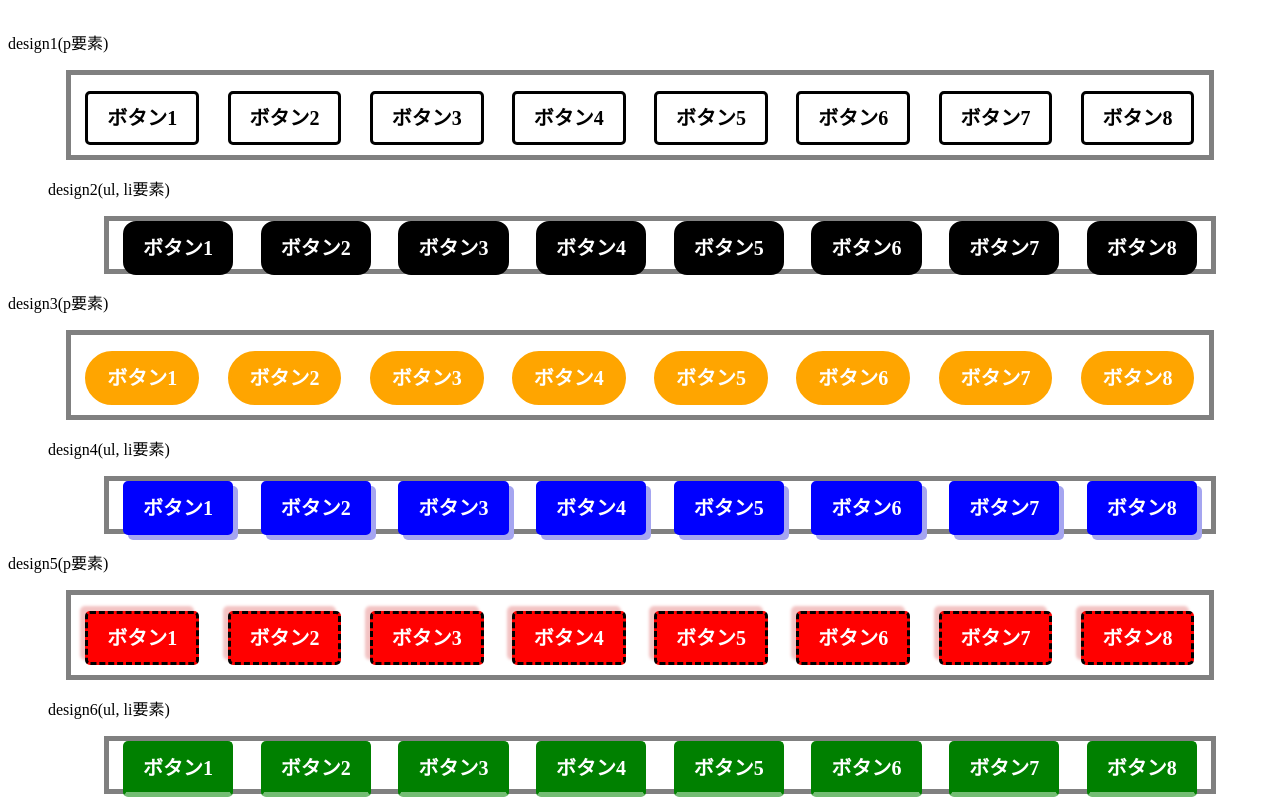
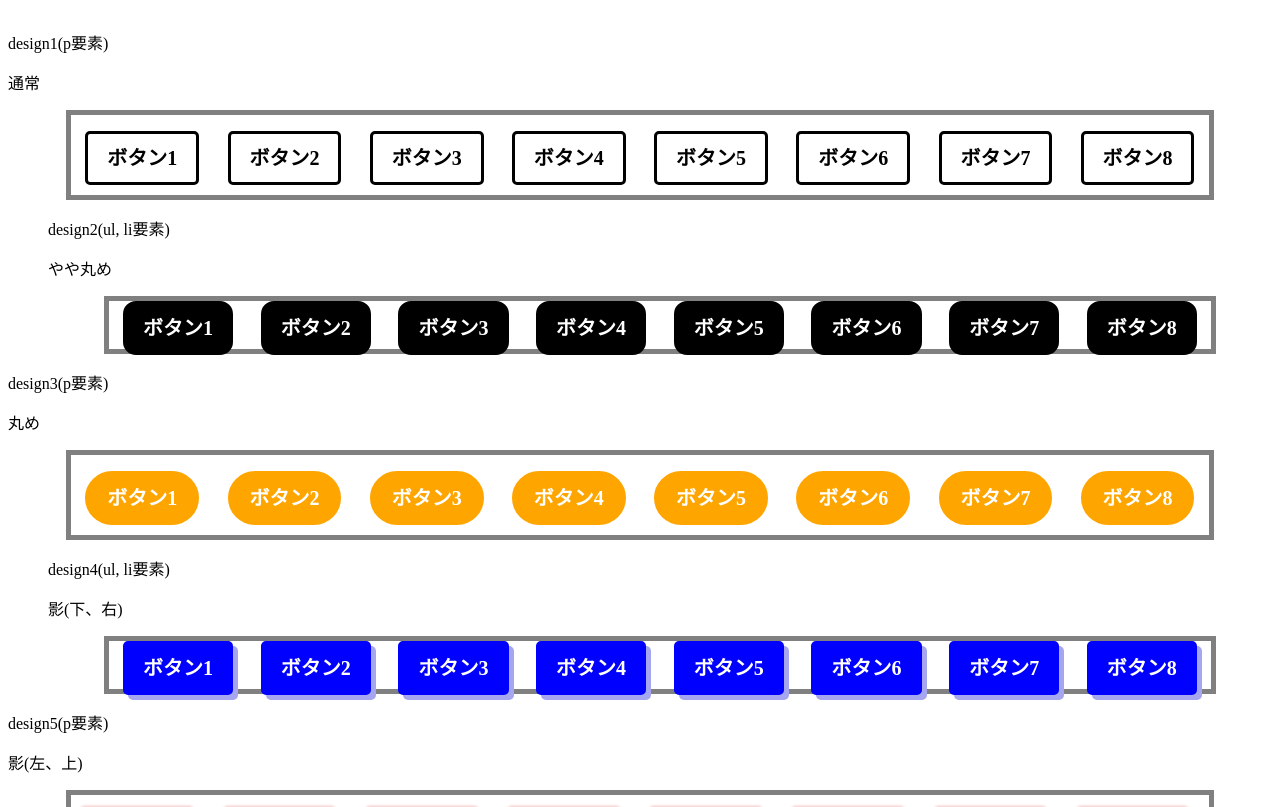
Before and after one commit to VAN1119/button, a plain HTML site: page index.html in a window 1280 px wide. Shown: the part 109-916 px from the top of the page. Drawn offline with Linux system fonts and the light colour scheme.

Commit message:
change html

```diff
--- a/index.html
+++ b/index.html
@@ -12,6 +12,7 @@
     <main>
         <div id="design1">
             <p>design1(p要素)</p>
+            <p>通常</p>
             <div class="btn-cover">
                 <p class="btn"><a href="#design1" class="d1 btn1">ボタン1</a></p>
                 <p class="btn"><a href="#design1" class="d1 btn2">ボタン2</a></p>
@@ -25,6 +26,7 @@
         </div>
         <ul id="design2">
             <p>design2(ul, li要素)</p>
+            <p>やや丸め</p>
             <div class="btn-cover">
                 <li class="btn"><a href="#design2" class="d2 btn1">ボタン1</a></li>
                 <li class="btn"><a href="#design2" class="d2 btn2">ボタン2</a></li>
@@ -37,6 +39,7 @@
         </div>       </ul>
         <div id="design3">
             <p>design3(p要素)</p>
+            <p>丸め</p>
             <div class="btn-cover">
                 <p class="btn"><a href="#design3" class="d3 btn1">ボタン1</a></p>
                 <p class="btn"><a href="#design3" class="d3 btn2">ボタン2</a></p>
@@ -50,6 +53,7 @@
         </div>
         <ul id="design4">
             <p>design4(ul, li要素)</p>
+            <p>影(下、右)</p>
             <div class="btn-cover">
                 <li class="btn"><a href="#design4" class="d4 btn1">ボタン1</a></li>
                 <li class="btn"><a href="#design4" class="d4 btn2">ボタン2</a></li>
@@ -63,6 +67,7 @@
         </ul>
         <div id="design5">
             <p>design5(p要素)</p>
+            <p>影(左、上)</p>
             <div class="btn-cover">
                 <p class="btn"><a href="#design5" class="d5 btn1">ボタン1</a></p>
                 <p class="btn"><a href="#design5" class="d5 btn2">ボタン2</a></p>
```
